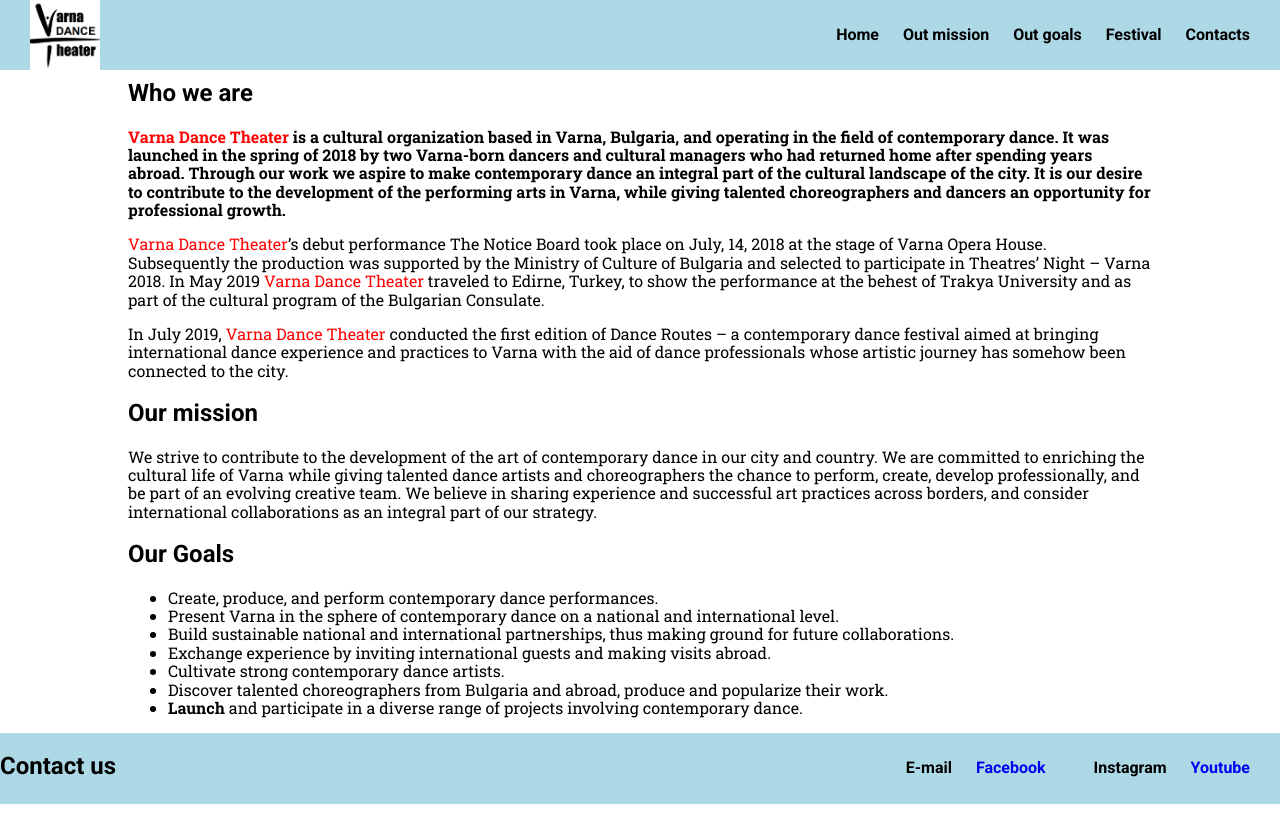
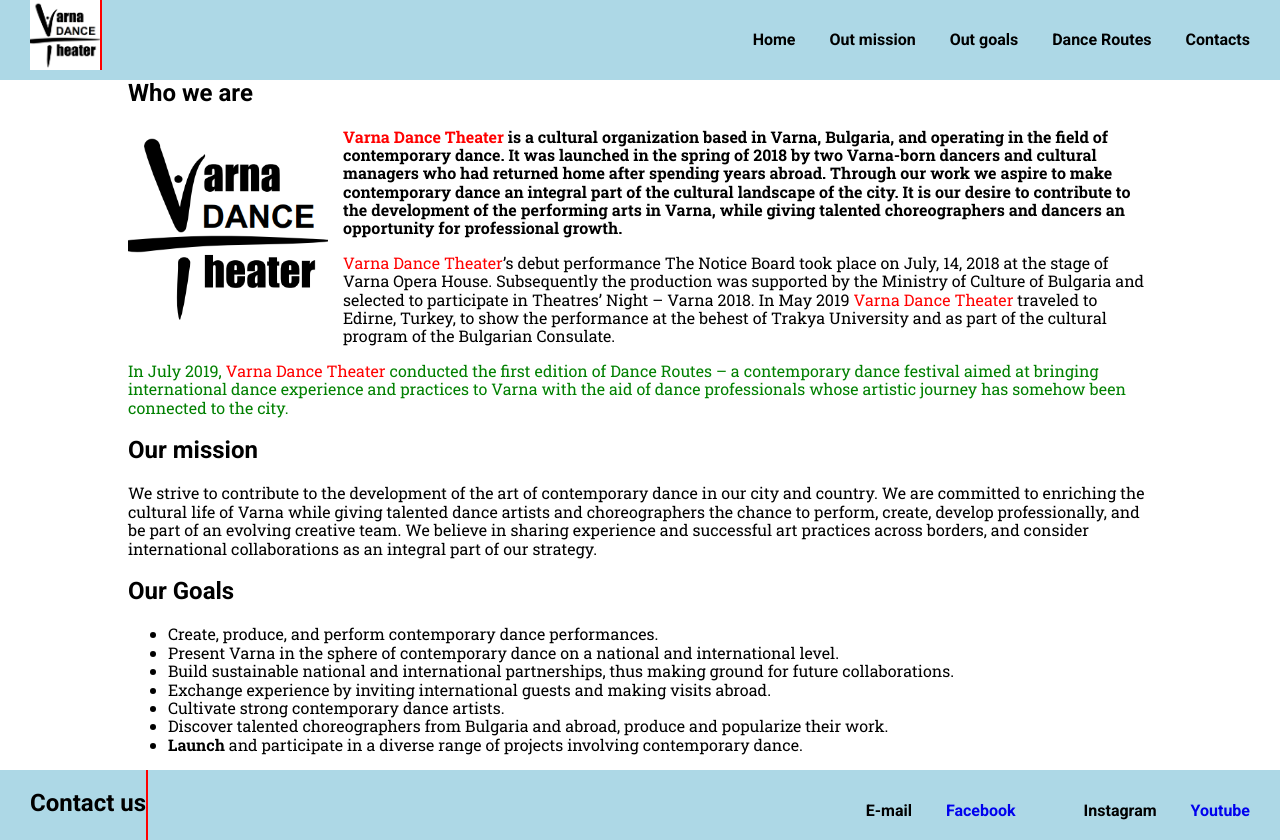
Before and after one commit to lalanon/VDTheater, a plain HTML site: page index.html in a window 1280 px wide. Before the commit the page ends 804 px from the top, so only its background shows below. Drawn offline with Linux system fonts and the light colour scheme.

Commit message:
Clean-up

```diff
--- a/css/style.css
+++ b/css/style.css
@@ -27,6 +27,7 @@ nav img {
   width: 70px;
   height: 70px;
   margin-left: 30px;
+  border-right: 2px solid red;
 }
 nav > p {
   padding: 10px;
@@ -38,7 +39,7 @@ nav ul, footer ul {
 
 nav ul li, footer ul li {
   display: inline-block;
-  padding: 10px;
+  padding: 15px;
 }
 
 nav ul li:last-of-type, footer ul li:last-of-type {
@@ -49,7 +50,7 @@ nav ul li a, footer ul li a  {
 }
 
 nav ul li a:hover, footer ul li a:hover {
-  background: darkblue;
+  border-right: 2px solid red;
 }
 article>h1 {
   padding-top: 80px;
@@ -59,16 +60,41 @@ main {
   font-family: 'Roboto Slab', serif;
   width: 80%;
   margin: 80px auto 0;
+
 }
 
 h1, h2, h3 {
   font-family: 'Roboto', sans-serif;
 }
+
 article p:first-of-type {
   font-weight: 700;
 }
+
+article img {
+  float: left;
+  width: 200px;
+  height: 200px;
+  padding-right: 15px;
+  padding-bottom: 15px;
+
+}
+article > :last-child {
+  color: green;
+}
 footer {
   display: flex;
+  height: 70px;
+}
+
+footer h2 {
+  display: inline-block;
+  padding-left: 30px;
+  padding-top: 20px;
+  border-right: 2px solid red;
+  height: 50;
+  margin: 0 0 0 0;
+
 }
 
 em {
--- a/index.html
+++ b/index.html
@@ -16,7 +16,8 @@
   <div id="fb-root"></div>
   <script async defer crossorigin="anonymous"
     src="https://connect.facebook.net/en_GB/sdk.js#xfbml=1&version=v4.0"></script>
-  <header>
+
+    <header>
     <nav>
       <!-- LOGO -->
       <img src="images/logo.png" alt="VDT logo">
@@ -25,14 +26,16 @@
         <li>Home</li>
         <li>Out mission</li>
         <li>Out goals</li>
-        <li>Festival</li>
+        <li>Dance Routes</li>
         <li>Contacts</li>
       </ul>
     </nav>
   </header>
+
   <main>
     <article>
       <h2 id="top">Who we are</h2>
+      <img src="images/logo.png" alt="VDT logo">
       <p><em>Varna Dance Theater</em> is a cultural organization based in Varna, Bulgaria, and operating in the field of
         contemporary dance. It was launched in the spring of 2018 by two Varna-born dancers and cultural managers who
         had returned home
```
